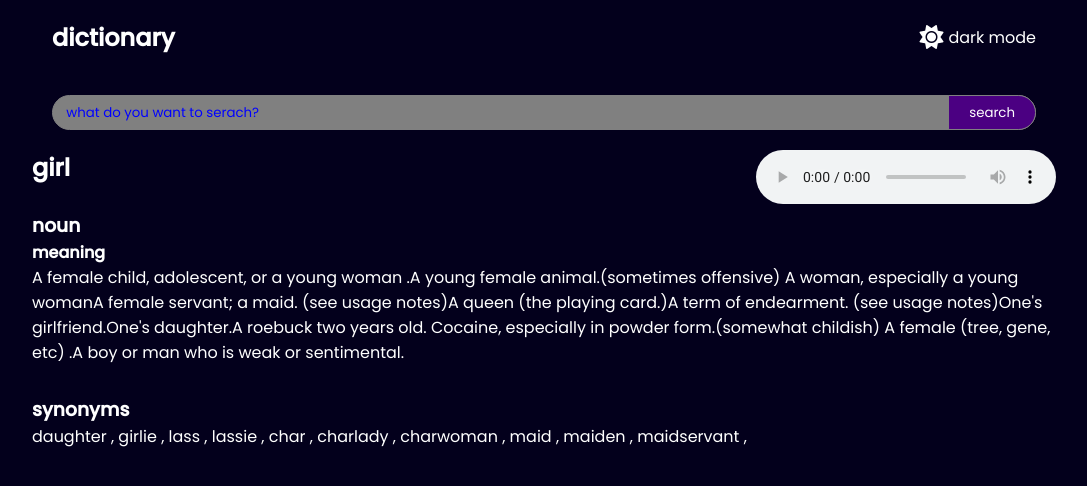
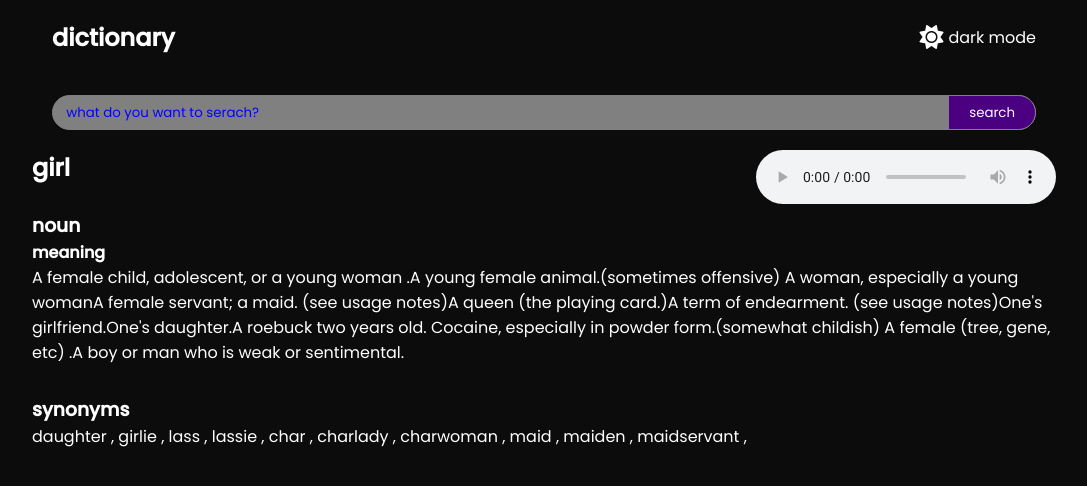
Before and after one commit to Anericokakai/dictionary_app, a plain HTML site: page index.html in a window 1280 px wide. Both pictures are taken after a click on the icon 1032 px from the left and 37 px from the top of the page. Shown: the whole page, without its empty margins (96-1183 px from the left). Drawn offline with Linux system fonts and the light colour scheme.

Commit message:
changed background for darkmode

```diff
--- a/index.js
+++ b/index.js
@@ -110,7 +110,7 @@ moon.onclick = () => {
   moon.classList.toggle("fa-moon");
 
   if (moon.classList.toggle("fa-sun")) {
-    home.style.backgroundColor = "#03001C";
+    home.style.backgroundColor = "#0d0c0c";
     home.style.transition = ".5s";
     moon.style.color = "white";
     home.style.color = "white";
--- a/style.css
+++ b/style.css
@@ -78,6 +78,7 @@ form button {
   .logo {
     padding-left: 0;
     padding-right: 0;
+
   }
 }
 audio:hover,
```
